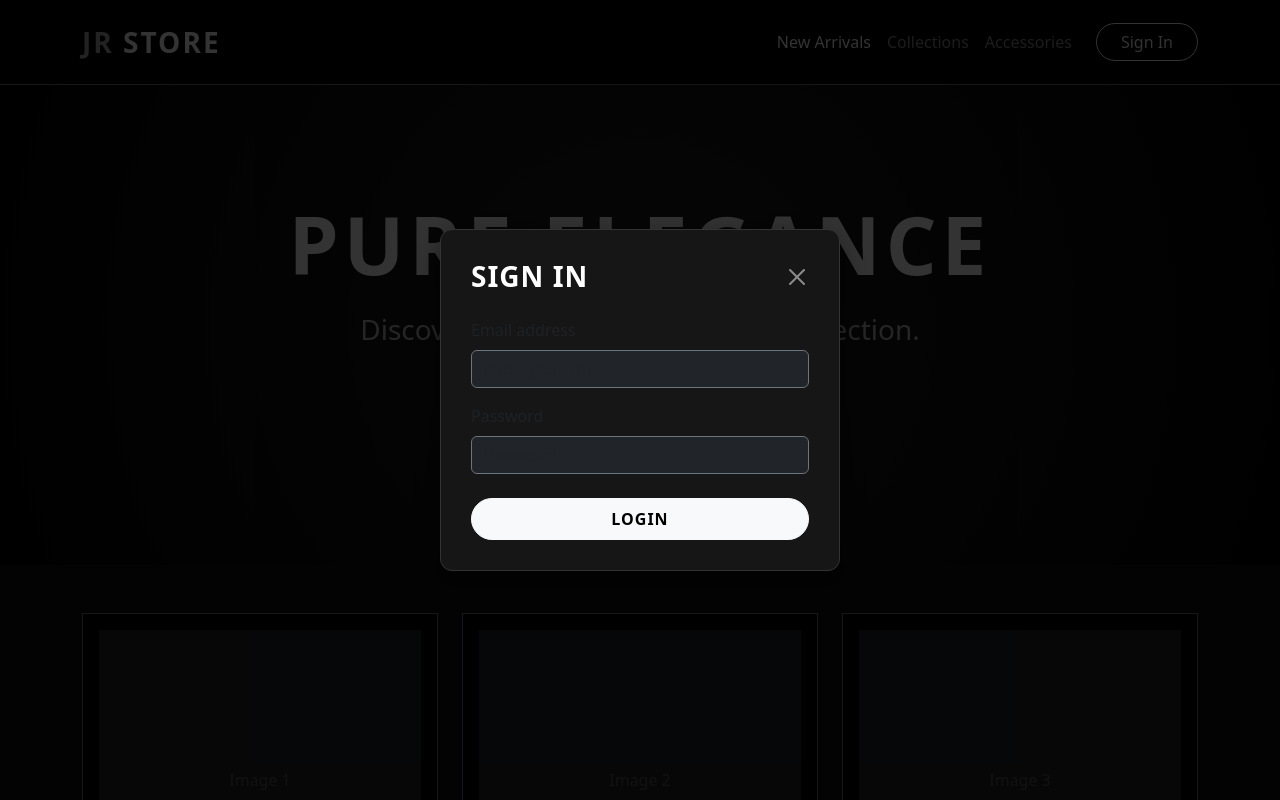
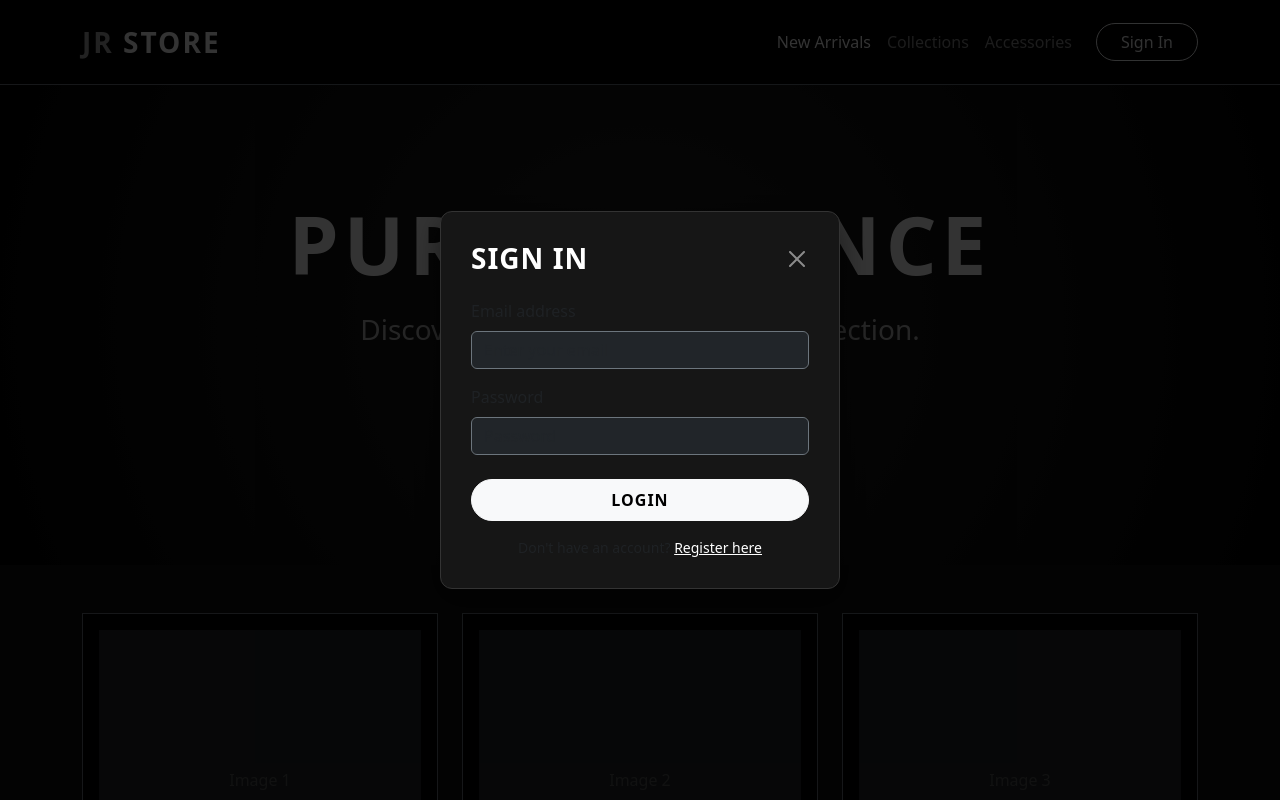
Before and after one commit to Jihadurrashid997/ecommerce-backend, a React (Create React App) app in the folder frontend/: page / in a window 1280 px wide. Both pictures are taken after a click on the button "Sign In". Shown: the top 800 px of the page. Built offline with nearby package versions, Linux system fonts and the light colour scheme.

Commit message:
Add registration option to sign in modal

```diff
--- a/frontend/src/App.js
+++ b/frontend/src/App.js
@@ -4,7 +4,8 @@ import 'bootstrap/dist/css/bootstrap.min.css';
 
 function App() {
   const [showWelcome, setShowWelcome] = useState(true);
-  const [showLoginModal, setShowLoginModal] = useState(false); // লগইন মডালের স্টেট
+  const [showLoginModal, setShowLoginModal] = useState(false);
+  const [isRegisterMode, setIsRegisterMode] = useState(false); // লগইন নাকি রেজিস্টার মোড তা ট্র্যাক করার জন্য
 
   useEffect(() => {
     // ৪ সেকেন্ডের প্রিমিয়াম ট্রানজিশন
@@ -99,7 +100,7 @@ function App() {
               <li className="nav-item">
                 <button
                   className="btn btn-outline-light ms-3 px-4 rounded-pill"
-                  onClick={() => setShowLoginModal(true)}
+                  onClick={() => { setIsRegisterMode(false); setShowLoginModal(true); }}
                 >
                   Sign In
                 </button>
@@ -109,7 +110,7 @@ function App() {
         </div>
       </nav>
 
-      {/* সাইন ইন মডাল (পপআপ) */}
+      {/* সাইন ইন / রেজিস্ট্রেশন মডাল (পপআপ) */}
       {showLoginModal && (
         <div style={modalStyles.overlay}>
           <motion.div
@@ -118,24 +119,56 @@ function App() {
             style={modalStyles.box}
           >
             <div className="d-flex justify-content-between align-items-center mb-4">
-              <h3 className="fw-bold m-0" style={{ letterSpacing: '1px' }}>SIGN IN</h3>
+              <h3 className="fw-bold m-0" style={{ letterSpacing: '1px' }}>
+                {isRegisterMode ? 'REGISTER' : 'SIGN IN'}
+              </h3>
               <button
                 className="btn-close btn-close-white"
                 onClick={() => setShowLoginModal(false)}
               ></button>
             </div>
-            <form onSubmit={(e) => { e.preventDefault(); alert("Login submitted!"); setShowLoginModal(false); }}>
+
+            <form onSubmit={(e) => {
+              e.preventDefault();
+              alert(isRegisterMode ? "Registration successful!" : "Login successful!");
+              setShowLoginModal(false);
+            }}>
+
+              {/* যদি রেজিস্ট্রেশন মোড হয় তবে নাম (Name) ফিল্ড দেখাবে */}
+              {isRegisterMode && (
+                <div className="mb-3 text-start">
+                  <label className="form-label text-muted">Full Name</label>
+                  <input type="text" className="form-control bg-dark text-white border-secondary" placeholder="Enter your name" required />
+                </div>
+              )}
+
               <div className="mb-3 text-start">
                 <label className="form-label text-muted">Email address</label>
                 <input type="email" className="form-control bg-dark text-white border-secondary" placeholder="Enter your email" required />
               </div>
+
               <div className="mb-4 text-start">
                 <label className="form-label text-muted">Password</label>
                 <input type="password" className="form-control bg-dark text-white border-secondary" placeholder="Password" required />
               </div>
-              <button type="submit" className="btn btn-light w-100 rounded-pill fw-bold py-2 text-uppercase" style={{ letterSpacing: '1px' }}>
-                Login
+
+              <button type="submit" className="btn btn-light w-100 rounded-pill fw-bold py-2 text-uppercase mb-3" style={{ letterSpacing: '1px' }}>
+                {isRegisterMode ? 'Sign Up' : 'Login'}
               </button>
+
+              {/* মোড পরিবর্তনের টগল লিংক */}
+              <div className="text-center">
+                <p className="text-muted small mb-0">
+                  {isRegisterMode ? "Already have an account?" : "Don't have an account?"}{" "}
+                  <span
+                    style={{ color: '#fff', cursor: 'pointer', textDecoration: 'underline' }}
+                    onClick={() => setIsRegisterMode(!isRegisterMode)}
+                  >
+                    {isRegisterMode ? "Sign In" : "Register here"}
+                  </span>
+                </p>
+              </div>
+
             </form>
           </motion.div>
         </div>
@@ -277,8 +310,7 @@ const splashStyles = {
   },
   subtitle: {
     fontSize: '18px',
-    color: '#fff',
-    fontWeight: '200',
+    color: '#fff',    fontWeight: '200',
     letterSpacing: '4px',
     opacity: 0.6,
     marginBottom: '60px',
```
